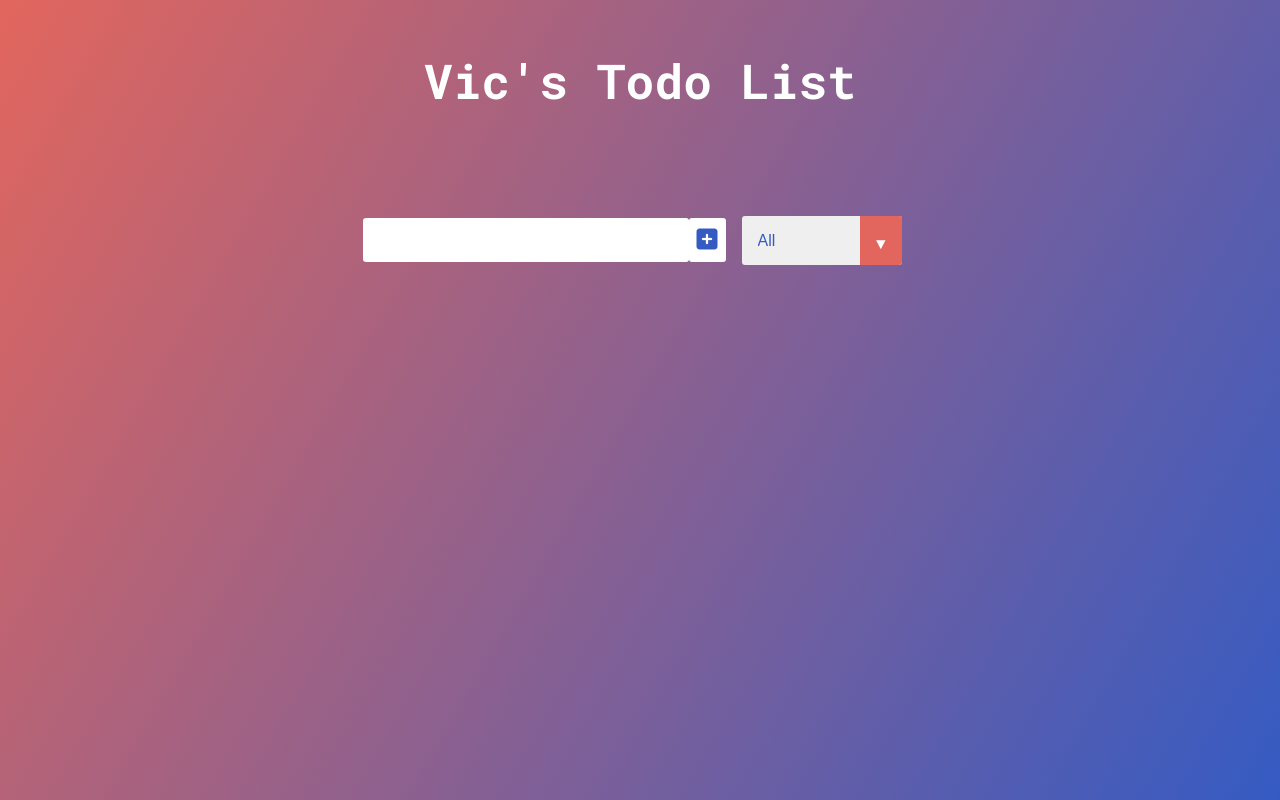
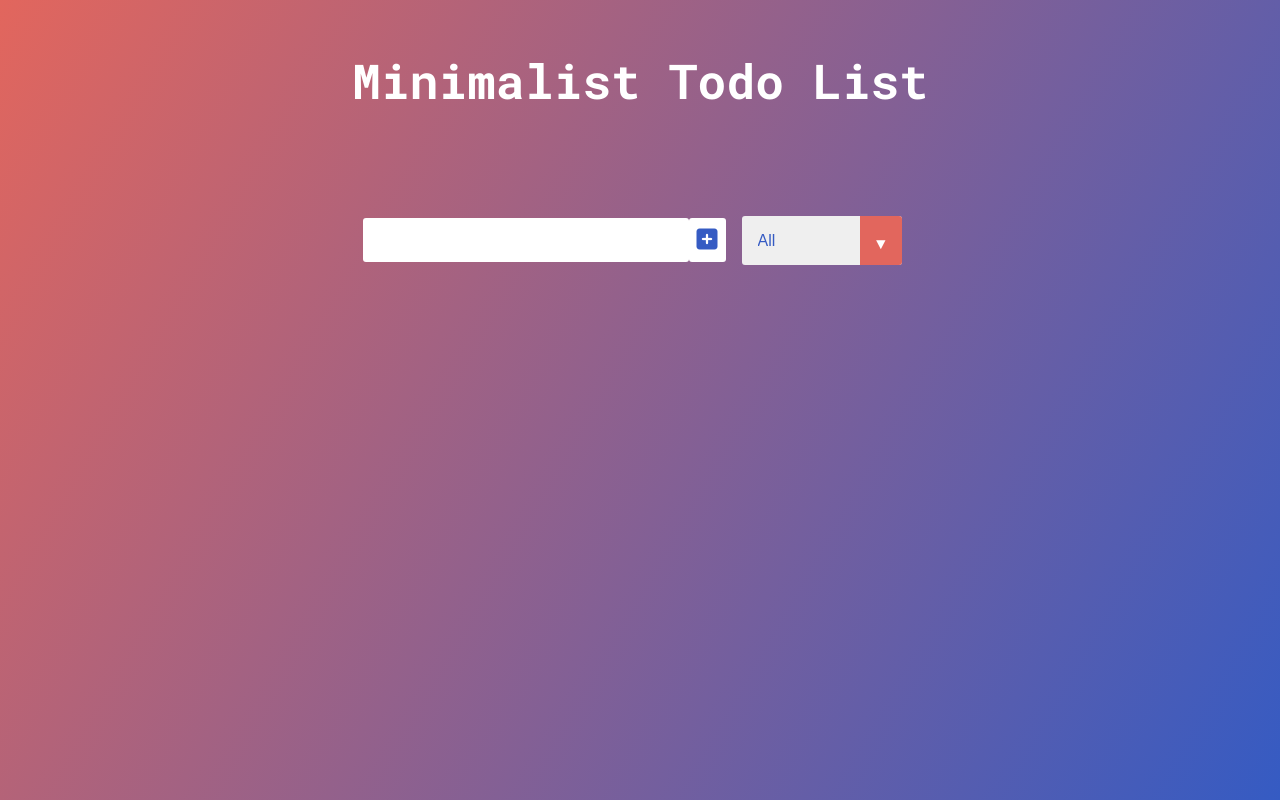
Before and after one commit to GloBoiVic/JS-Todo-List, a plain HTML site: page index.html in a window 1280 px wide. Drawn offline with Linux system fonts and the light colour scheme.

Commit message:
Update contents

```diff
--- a/index.html
+++ b/index.html
@@ -23,7 +23,7 @@
 
   <body>
     <header>
-      <h1>Vic's Todo List</h1>
+      <h1>Minimalist Todo List</h1>
     </header>
 
     <form>
```
